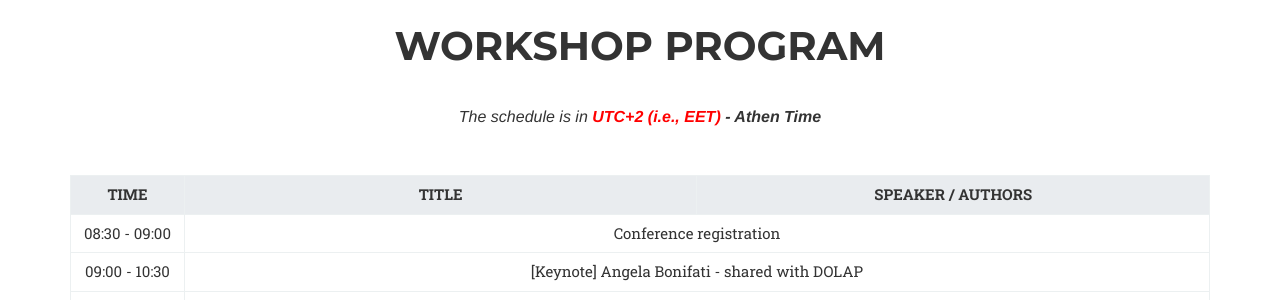
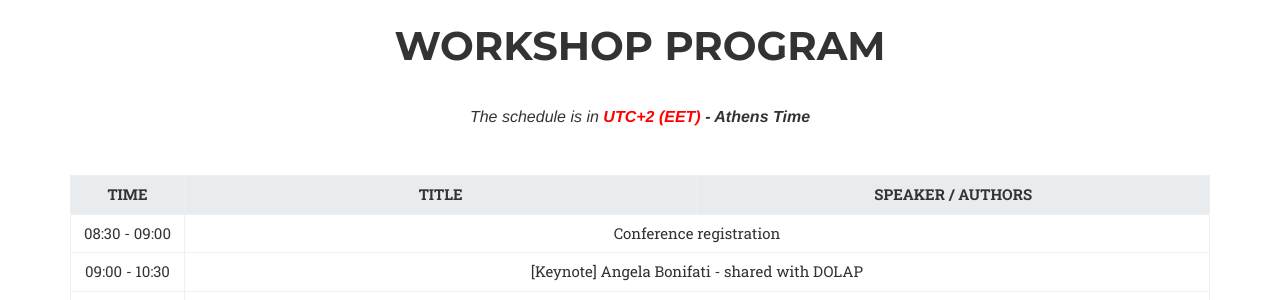
Before and after one commit to big-unibo/dataplat2024, a Jekyll site: the page built from index.html, in a window 1280 px wide and 900 px high, scrolled down 4259 px. Shown: the part 152-452 px from the top of the window. Built offline with Jekyll 4.4.1, drawn with Linux system fonts in a browser that asks for light colours; some web fonts are replaced.

Commit message:
working on the program

```diff
--- a/_includes/program.html
+++ b/_includes/program.html
@@ -4,7 +4,7 @@
             <div class="col-lg-12 text-center">
                 <h2 class="section-heading">Workshop program</h2>
 
-                <h3 class="section-subheading" style="margin-top:40px">The schedule is in <strong><span style="color:red">UTC+2 (i.e., EET)</span> - Athen Time</strong></h3>
+                <h3 class="section-subheading" style="margin-top:40px">The schedule is in <strong><span style="color:red">UTC+2 (EET)</span> - Athens Time</strong></h3>
 
                 <div class="row" id="table-program">
                     <div class="table-wrap col-lg-12">
```
